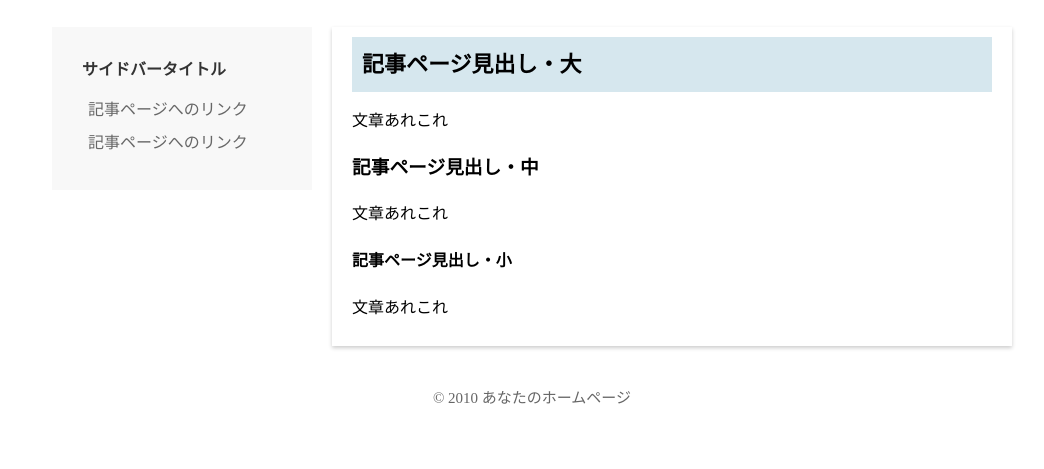
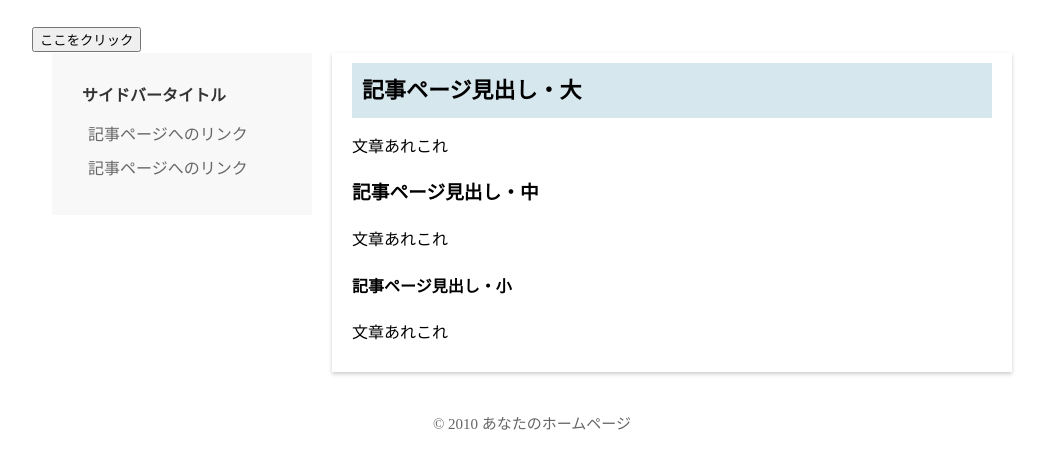
Before and after one commit to takuya-szk/.github.io, a plain HTML site: page index.html in a window 1280 px wide. Shown: the part 93-562 px from the top of the page, without its empty margins (108-1152 px from the left). Drawn offline with Linux system fonts and the light colour scheme.

Commit message:
Update index.html

```diff
--- a/index.html
+++ b/index.html
@@ -16,6 +16,7 @@
 <p>あなたのＨＰの説明文</p>
 </div>
 </header>
+  <button type="button" onclick="ShowAlert()">ここをクリック</button>
 <div id="content">
 <div class="inner">
 <h2>記事ページ見出し・大</h2>
```
